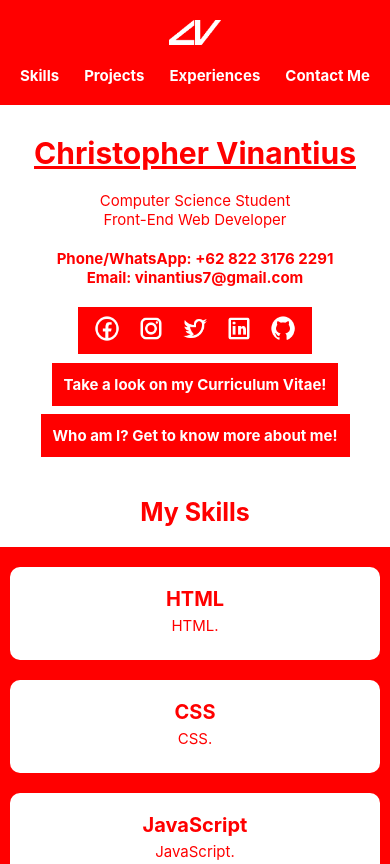
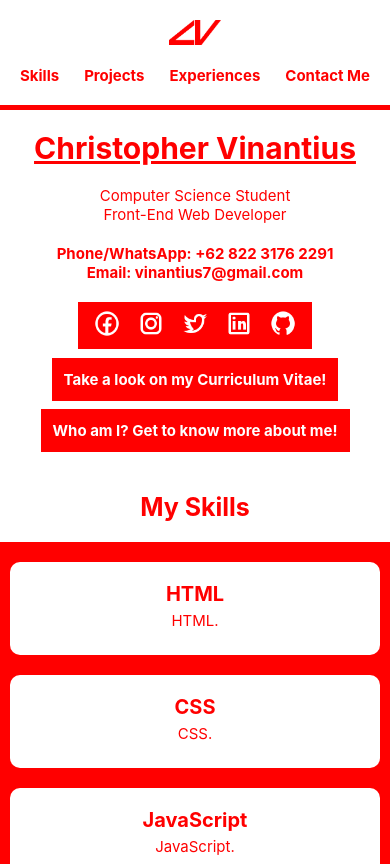
Before and after one commit to christophervinantius/christophervinantius.github.io, a plain HTML site: page index.html in a window 390 px wide. Shown: the top 864 px of the page. Drawn offline with nearby package versions, Linux system fonts and the light colour scheme.

Commit message:
little update for phones

```diff
--- a/style.css
+++ b/style.css
@@ -366,8 +366,8 @@ nav a {
         display: inline-block;
         position: sticky;
         padding: 20px;
-        background: red;
-        border-bottom: 10px solid white;
+        background: white;
+        border-bottom: 5px solid red;
     }
     .nav-brand{
         width: 100%;
@@ -380,10 +380,10 @@ nav a {
         display: block;
     }
     #logo-red{
-        display: none;
+        display: block;
     }
     #logo-white{
-        display: block;
+        display: none;
     }
     .nav-menu{
         width: 100%;
@@ -393,7 +393,7 @@ nav a {
     }
     .nav-menu ul li a{
         font-size: 15px;
-        color: white;
+        color: red;
     }
     .hero-section{
         width: 100%;
```
